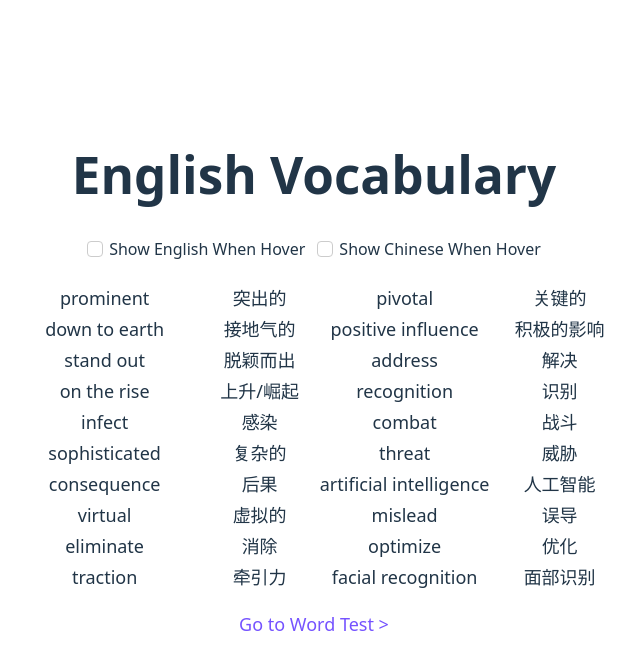
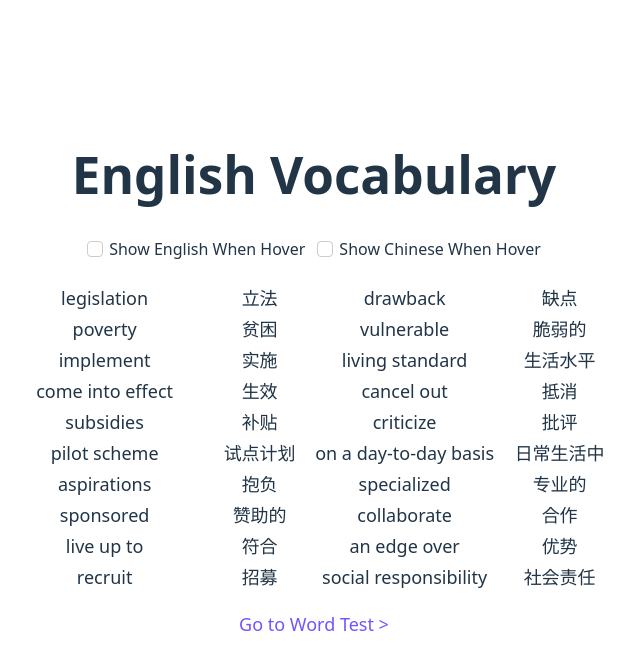
Before and after one commit to xiaodong2008/exam-25, a Vue app: page /english/vocab in a window 1280 px wide. Shown: the top 670 px of the page, without its empty margins (326-966 px from the left). Built offline with nearby package versions, Linux system fonts and the light colour scheme.

Commit message:
update word

```diff
--- a/src/pages/English/vocab/List.vue
+++ b/src/pages/English/vocab/List.vue
@@ -60,68 +60,48 @@ const showChineseWhenHover = ref(false);
 const show = ref("0");
 
 const vocabs = [
-  // "amateur",
-  // "athlete",
-  // "authentic",
-  // "binge-watch",
-  // "bustling",
-  // "comedy",
-  // "comfort zone",
-  // "cosy ",
-  // "determination",
-  // "excel",
-  // "food poisoning",
-  // "life-changing",
-  // "relieve",
-  // "science fiction",
-  // "self-esteem",
-  // "silver screen",
-  // "theme",
-  // "untouched",
-  // "welcoming",
-  // "with flying colours",
-  "prominent",
-  "pivotal",
-  "down to earth",
-  "positive influence",
-  "stand out",
-  "address",
-  "on the rise",
-  "recognition",
-  "infect",
-  "combat",
-  "sophisticated",
-  "threat",
-  "consequence",
-  "artificial intelligence",
-  "virtual",
-  "mislead",
-  "eliminate",
-  "optimize",
-  "traction",
-  "facial recognition",
+  "legislation",
+  "drawback",
+  "poverty",
+  "vulnerable",
+  "implement",
+  "living standard",
+  "come into effect",
+  "cancel out",
+  "subsidies",
+  "criticize",
+  "pilot scheme",
+  "on a day-to-day basis",
+  "aspirations",
+  "specialized",
+  "sponsored",
+  "collaborate",
+  "live up to",
+  "an edge over",
+  "recruit",
+  "social responsibility",
 ];
 const vocabs_cn = [
-  "突出的",
-  "关键的",
-  "接地气的",
-  "积极的影响",
-  "脱颖而出",
-  "解决",
-  "上升/崛起",
-  "识别",
-  "感染",
-  "战斗",
-  "复杂的",
-  "威胁",
-  "后果",
-  "人工智能",
-  "虚拟的",
-  "误导",
-  "消除",
-  "优化",
-  "牵引力",
-  "面部识别",
+  "立法",
+  "缺点",
+  "贫困",
+  "脆弱的",
+  "实施",
+  "生活水平",
+  "生效",
+  "抵消",
+  "补贴",
+  "批评",
+  "试点计划",
+  "日常生活中",
+  "抱负",
+  "专业的",
+  "赞助的",
+  "合作",
+  "符合",
+  "优势",
+  "招募",
+  "社会责任",
 ];
 // change to [{ word: "amateur", word_cn: "業餘" }, ...]
 const vocabs_combined = vocabs.map((word, index) => ({
--- a/src/pages/English/vocab/WordTest.vue
+++ b/src/pages/English/vocab/WordTest.vue
@@ -170,48 +170,48 @@ function nextQuestion() {
 //   ["with flying colours", "with flying colors"],
 // ];
 const vocabs = [
-  "prominent",
-  "pivotal",
-  "down to earth",
-  "positive influence",
-  "stand out",
-  "address",
-  "on the rise",
-  "recognition",
-  "infect",
-  "combat",
-  "sophisticated",
-  "threat",
-  "consequence",
-  "artificial intelligence",
-  "virtual",
-  "mislead",
-  "eliminate",
-  "optimize",
-  "traction",
-  "facial recognition",
+  "legislation",
+  "drawback",
+  "poverty",
+  "vulnerable",
+  "implement",
+  "living standard",
+  "come into effect",
+  "cancel out",
+  "subsidies",
+  ["criticize", "criticise"],
+  "pilot scheme",
+  "on a day-to-day basis",
+  "aspirations",
+  ["specialized", "specialised"],
+  "sponsored",
+  "collaborate",
+  "live up to",
+  "an edge over",
+  "recruit",
+  "social responsibility",
 ];
 const vocabs_cn = [
-  "突出的",
-  "关键的",
-  "接地气的",
-  "积极的影响",
-  "脱颖而出",
-  "解决",
-  "上升/崛起",
-  "识别",
-  "感染",
-  "战斗",
-  "复杂的",
-  "威胁",
-  "后果",
-  "人工智能",
-  "虚拟的",
-  "误导",
-  "消除",
-  "优化",
-  "牵引力",
-  "面部识别",
+  "立法",
+  "缺点",
+  "贫困",
+  "脆弱的",
+  "实施",
+  "生活水平",
+  "生效",
+  "抵消",
+  "补贴",
+  "批评",
+  "试点计划",
+  "日常生活中",
+  "抱负",
+  "专业的",
+  "赞助的",
+  "合作",
+  "符合",
+  "优势",
+  "招募",
+  "社会责任",
 ];
 // show chi, enter english word(answer)
 </script>
```
